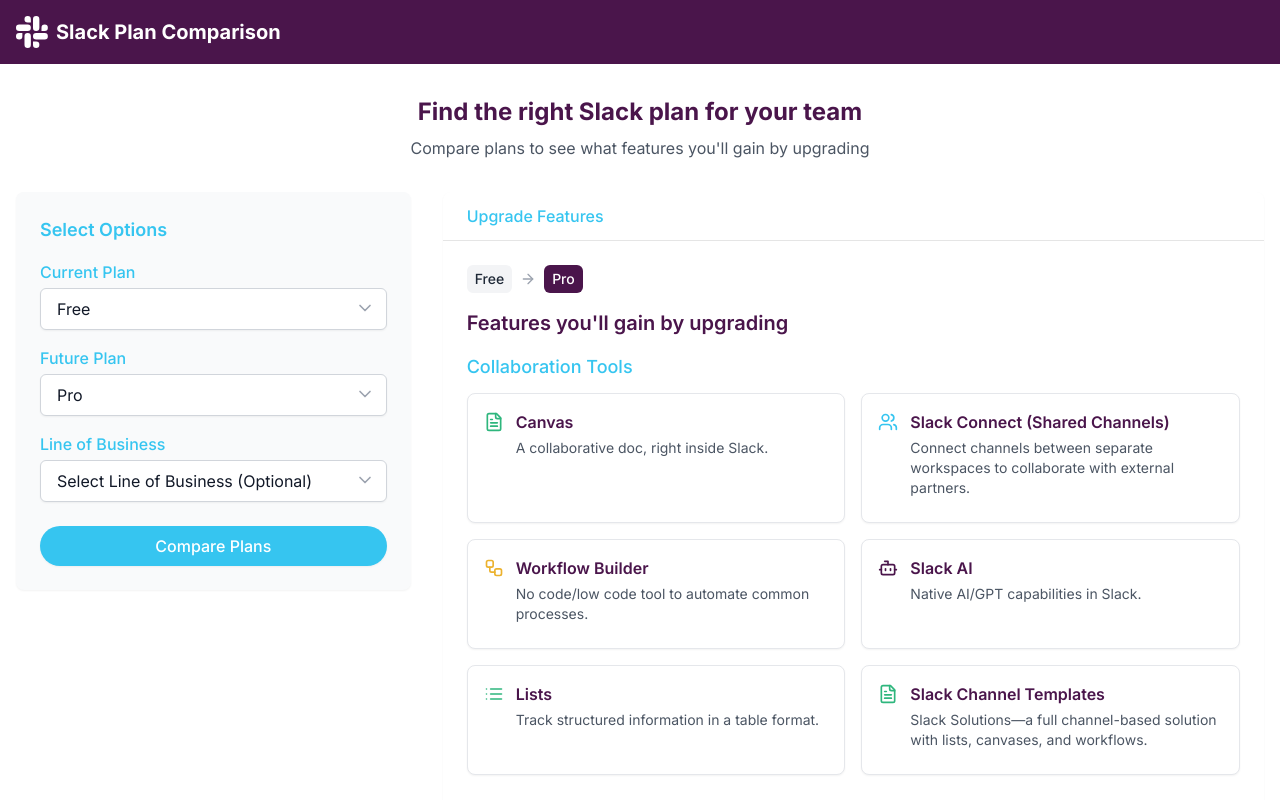
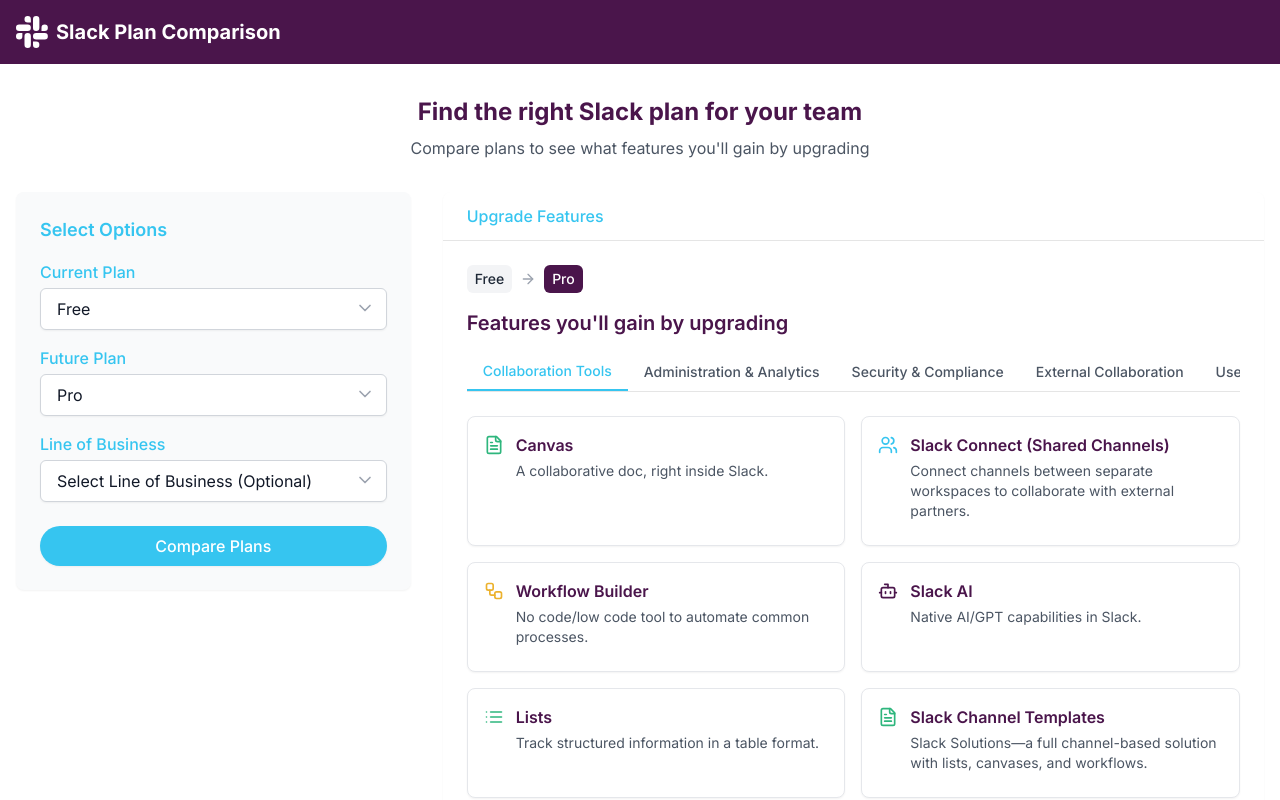
Before and after one commit to claudiasellers/se-slack-app-2, a React (Vite) app: page / in a window 1280 px wide. Both pictures are taken after a click on the button "Compare Plans". Shown: the top 800 px of the page. Built offline with nearby package versions, Linux system fonts and the light colour scheme.

Commit message:
Add tabs to output

```diff
--- a/src/components/PlanComparisonTool.tsx
+++ b/src/components/PlanComparisonTool.tsx
@@ -1,6 +1,25 @@
-import React, { useState } from "react";
-import { ChevronDown, ArrowRight, Loader2, Users, FileText, MessageSquare, Lock, Settings, Zap, List, BarChart, Clock, Bot, Workflow, Shield, Database, UserCheck } from 'lucide-react';
-import { featureData } from "../data/features";
+import type React from "react"
+import { useState } from "react"
+import {
+  ChevronDown,
+  ArrowRight,
+  Loader2,
+  Users,
+  FileText,
+  MessageSquare,
+  Lock,
+  Settings,
+  Zap,
+  List,
+  BarChart,
+  Clock,
+  Bot,
+  Workflow,
+  Shield,
+  Database,
+  UserCheck,
+} from "lucide-react"
+import { featureData } from "../data/features"
 
 // Add a new function to get feature icon
 const getFeatureIcon = (feature: string) => {
@@ -63,15 +82,15 @@
     "Customer Support Tier": <MessageSquare className="h-5 w-5 text-[#36C5F0]" />,
     "99.99% Guaranteed Uptime SLA": <Zap className="h-5 w-5 text-[#ECB22E]" />,
     Integrations: <Zap className="h-5 w-5 text-[#ECB22E]" />,
-    };
+  }
 
-    return iconMap[feature] || <Zap className="h-5 w-5 text-[#ECB22E]" />;
-};
+  return iconMap[feature] || <Zap className="h-5 w-5 text-[#ECB22E]" />
+}
 
 // Add a function to categorize features
 const categorizeFeatures = (features: string[]) => {
   if (!features || features.length === 0) {
-        return {};
+    return {}
   }
 
   const categories: Record<string, string[]> = {
@@ -136,17 +155,17 @@
     "Data & Exports": ["Exports (Public Data)", "Exports (Full Data)", "Exports (Single User Exports)"],
     "Support & Reliability": ["Customer Support Tier", "99.99% Guaranteed Uptime SLA"],
     "Other Features": [],
-    };
+  }
 
   // Create a map of categorized features
-    const categorized: Record<string, string[]> = {};
+  const categorized: Record<string, string[]> = {}
 
   // First, add all features that match our predefined categories
   for (const category in categories) {
-        const categoryFeatures = features.filter((feature) => categories[category].includes(feature));
+    const categoryFeatures = features.filter((feature) => categories[category].includes(feature))
 
     if (categoryFeatures.length > 0) {
-            categorized[category] = categoryFeatures;
+      categorized[category] = categoryFeatures
     }
   }
 
@@ -154,18 +173,18 @@
   const otherFeatures = features.filter((feature) => {
     for (const category in categories) {
       if (category !== "Other Features" && categories[category].includes(feature)) {
-                return false;
+        return false
       }
     }
-        return true;
-    });
+    return true
+  })
 
   if (otherFeatures.length > 0) {
-        categorized["Other Features"] = otherFeatures;
+    categorized["Other Features"] = otherFeatures
   }
 
-    return categorized;
-};
+  return categorized
+}
 
 // Add a function to get section colors
 const getSectionColor = (category: string) => {
@@ -178,157 +197,92 @@
     "Data & Exports": "#E01E5A", // Slack Red
     "Support & Reliability": "#36C5F0", // Slack Blue
     "Other Features": "#4A154B", // Slack Purple
-    };
+  }
 
-    return colorMap[category] || "#4A154B"; // Default to Slack Purple
-};
+  return colorMap[category] || "#4A154B" // Default to Slack Purple
+}
 
-/* // Function to get the category for a feature
-const getFeatureCategory = (feature: string) => {
-    const categories: Record<string, string[]> = {
-        "Collaboration Tools": [
-            "Canvas",
-            "Custom Canvas Templates",
-            "Slack Sales Templates",
-            "Clips",
-            "Slack Connect (Shared Channels)",
-            "Multi-Workspace Channels",
-            "Lists",
-            "Slack Channel Templates",
-            "Workflow Builder",
-            "Slack AI",
-        ],
-        "Administration & Analytics": [
-            "Granular Admin Roles",
-            "Central Channel Dashboard",
-            "Admin API",
-            "Analytics API (Members)",
-            "Analytics API (Conversations)",
-            "App Analytics",
-            "Message Activity",
-            "Approve Workspaces",
-        ],
-        "Security & Compliance": [
-            "Custom Retention Policies (Workspace)",
-            "Custom Retention Policies (Org-Wide)",
-            "SAML SSO",
-            "Multi-SAML SSO",
-            "Session Duration",
-            "Session Management",
-            "MDM (Mobile Device Management)",
-            "MAM (Mobile Application Management)",
-            "EKM (Enterprise Key Management)",
-            "Block File Downloads/Copying (Desktop)",
-            "Legal Holds",
-            "Information Barriers",
-            "DLP (Data Loss Prevention)",
-            "Native DLP (Slack Connect Only)",
-            "Audit Logs API",
-            "Audit Logs (Native Dashboard)",
-            "Discovery/DLP API",
-            "Data Residency (IDR)",
-        ],
-        "External Collaboration": [
-            "Guests",
-            "Sponsored Connections - Slack Connect",
-            "Per-Org Customization - Slack Connect",
-            "Channel Posting Permissions",
-            "Lock Guest Names",
-        ],
-        "User Management": [
-            "SCIM API",
-            "SCIM API (Guest Provisioning)",
-            "Atlas",
-            "User Groups",
-            "IDP Groups",
-            "Domain Claiming (create workspace)",
-            "Google OAuth 2.0",
-        ],
-        "Data & Exports": ["Exports (Public Data)", "Exports (Full Data)", "Exports (Single User Exports)"],
-        "Support & Reliability": ["Customer Support Tier", "99.99% Guaranteed Uptime SLA"],
-    };
+export default function PlanComparisonTool() {
+  const [currentPlan, setCurrentPlan] = useState("free")
+  const [futurePlan, setFuturePlan] = useState("pro")
+  const [lineOfBusiness, setLineOfBusiness] = useState("")
+  const [upgradeFeatures, setUpgradeFeatures] = useState<string[]>([])
+  const [categorizedFeatures, setCategorizedFeatures] = useState<Record<string, string[]>>({})
+  const [painPoints, setPainPoints] = useState<{ [key: string]: string }>({})
+  const [isSubmitted, setIsSubmitted] = useState(false)
+  const [isLoading, setIsLoading] = useState(false)
+  const [submittedLineOfBusiness, setSubmittedLineOfBusiness] = useState("")
+  const [activeTab, setActiveTab] = useState<string>("")
 
-    for (const category in categories) {
-        if (categories[category].includes(feature)) {
-            return category;
+  // Function to get upgrade features
+  const getUpgradeFeatures = (current: string, future: string) => {
+    const addedFeatures: string[] = []
+
+    for (const feature in featureData.featureAvailability) {
+      const currentAccess =
+        featureData.featureAvailability[feature as keyof typeof featureData.featureAvailability][
+          current as keyof (typeof featureData.featureAvailability)[keyof typeof featureData.featureAvailability]
+        ] ?? false
+      const futureAccess =
+        featureData.featureAvailability[feature as keyof typeof featureData.featureAvailability][
+          future as keyof (typeof featureData.featureAvailability)[keyof typeof featureData.featureAvailability]
+        ] ?? false
+
+      // Add feature if it's available in future plan but not in current plan
+      if (currentAccess !== futureAccess && futureAccess) {
+        addedFeatures.push(feature)
       }
     }
 
-    return "Other Features";
-}; */
-
-// Update the PlanComparisonTool component to include these new state variables
-export default function PlanComparisonTool() {
-    const [currentPlan, setCurrentPlan] = useState("free");
-    const [futurePlan, setFuturePlan] = useState("pro");
-    const [lineOfBusiness, setLineOfBusiness] = useState("");
-    const [upgradeFeatures, setUpgradeFeatures] = useState<string[]>([]);
-    const [categorizedFeatures, setCategorizedFeatures] = useState<Record<string, string[]>>({});
-    const [painPoints, setPainPoints] = useState<{ [key: string]: string }>({});
-    const [isSubmitted, setIsSubmitted] = useState(false);
-    const [isLoading, setIsLoading] = useState(false);
-    const [submittedLineOfBusiness, setSubmittedLineOfBusiness] = useState("");
-
-    // Function to get upgrade features
-    const getUpgradeFeatures = (current: string, future: string) => {
-        const addedFeatures: string[] = [];
-
-        for (const feature in featureData.featureAvailability) {
-            const currentAccess = featureData.featureAvailability[feature as keyof typeof featureData.featureAvailability][current as keyof typeof featureData.featureAvailability[keyof typeof featureData.featureAvailability]] ?? false;
-            const futureAccess = featureData.featureAvailability[feature as keyof typeof featureData.featureAvailability][future as keyof typeof featureData.featureAvailability[keyof typeof featureData.featureAvailability]] ?? false;
-
-            // Add feature if it's available in future plan but not in current plan
-            if (currentAccess !== futureAccess && futureAccess) {
-                addedFeatures.push(feature);
+    return addedFeatures
   }
-        }
-
-        return addedFeatures;
-    };
 
   // Function to get LOB pain points
   const getLOBPainPoints = (features: string[], lob: string) => {
-        const relevantPainPoints: { [key: string]: string } = {};
+    const relevantPainPoints: { [key: string]: string } = {}
 
     features.forEach((feature) => {
-            const painPoint = featureData.featurePainPoints[feature as keyof typeof featureData.featurePainPoints];
+      const painPoint = featureData.featurePainPoints[feature as keyof typeof featureData.featurePainPoints]
       if (painPoint && painPoint[lob as keyof typeof painPoint]) {
-                relevantPainPoints[feature] = painPoint[lob as keyof typeof painPoint] as string;
+        relevantPainPoints[feature] = painPoint[lob as keyof typeof painPoint] as string
       }
-        });
+    })
 
-        return relevantPainPoints;
-    };
+    return relevantPainPoints
+  }
 
   // Simplified handleSubmit function without Promise
   const handleSubmit = (e: React.FormEvent) => {
-        e.preventDefault();
-        setIsLoading(true);
+    e.preventDefault()
+    setIsLoading(true)
 
     // Use setTimeout directly
     setTimeout(() => {
       try {
         // Get features that are in future plan but not in current plan
-                const features = getUpgradeFeatures(currentPlan, futurePlan);
-                setUpgradeFeatures(features);
+        const features = getUpgradeFeatures(currentPlan, futurePlan)
+        setUpgradeFeatures(features)
 
         // Categorize the features
-                const categorized = categorizeFeatures(features);
-                setCategorizedFeatures(categorized);
+        const categorized = categorizeFeatures(features)
+        setCategorizedFeatures(categorized)
+
+        // Set the first category as active tab if there are categories
+        if (Object.keys(categorized).length > 0) {
+          setActiveTab(Object.keys(categorized)[0])
+        }
 
         // Get pain points if line of business is selected
         if (lineOfBusiness) {
-                    const lobPainPoints = getLOBPainPoints(features, lineOfBusiness);
-                    setPainPoints(lobPainPoints);
-                    setSubmittedLineOfBusiness(lineOfBusiness);
-
+          const lobPainPoints = getLOBPainPoints(features, lineOfBusiness)
+          setPainPoints(lobPainPoints)
+          setSubmittedLineOfBusiness(lineOfBusiness)
         } else {
-                    setPainPoints({});
-                    setSubmittedLineOfBusiness("");
-
+          setPainPoints({})
+          setSubmittedLineOfBusiness("")
         }
 
-                setIsSubmitted(true);
+        setIsSubmitted(true)
 
         // Track event (would connect to analytics in production)
         console.log("Tracking: Upgrade Features Viewed", {
@@ -336,21 +290,21 @@
           futurePlan,
           lineOfBusiness,
           featuresCount: features.length,
-                });
+        })
       } catch (error) {
-                console.error("Error during plan comparison:", error);
+        console.error("Error during plan comparison:", error)
       } finally {
-                setIsLoading(false);
+        setIsLoading(false)
       }
-        }, 800);
-    };
+    }, 800)
+  }
 
   const planOptions = [
     { value: "free", label: "Free" },
     { value: "pro", label: "Pro" },
     { value: "plus", label: "Business Plus" },
     { value: "grid", label: "Enterprise Grid" },
-    ];
+  ]
 
   const lobOptions = [
     { value: "", label: "Select Line of Business (Optional)" },
@@ -361,7 +315,52 @@
     { value: "finance", label: "Finance" },
     { value: "customer_support", label: "Customer Support" },
     { value: "operations", label: "Operations" },
-    ];
+  ]
+
+  // Render feature cards for the active tab
+  const renderFeatureCards = (category: string) => {
+    if (!categorizedFeatures[category]) return null
+
+    return (
+      <div className="grid gap-4 sm:grid-cols-2">
+        {categorizedFeatures[category].map((feature) => {
+          const hasPainPoint = submittedLineOfBusiness && painPoints[feature]
+
+          return (
+            <div
+              key={feature}
+              className={`group relative rounded-lg border bg-white p-4 shadow-sm transition-all hover:shadow-md ${
+                hasPainPoint ? "border-l-4 border-l-[#E01E5A] border-gray-200" : "border-gray-200"
+              }`}
+            >
+              <div className="mb-2 flex items-start">
+                <div className="mr-3 mt-0.5 flex-shrink-0">{getFeatureIcon(feature)}</div>
+                <div className="w-full">
+                  <h4 className="font-semibold text-[#4A154B]">{feature}</h4>
+                  <p className="mt-1 text-sm text-gray-600">
+                    {featureData.featureDescriptions[feature as keyof typeof featureData.featureDescriptions] ||
+                      "No description available."}
+                  </p>
+
+                  {hasPainPoint && (
+                    <div className="mt-3 border-t border-dashed border-gray-200 pt-3">
+                      <div className="flex items-center">
+                        <div className="mr-2 h-2 w-2 rounded-full bg-[#E01E5A]"></div>
+                        <h5 className="text-sm font-medium text-[#E01E5A]">
+                          {lobOptions.find((option) => option.value === submittedLineOfBusiness)?.label} Pain Point
+                        </h5>
+                      </div>
+                      <p className="mt-1 text-sm text-gray-700">{painPoints[feature]}</p>
+                    </div>
+                  )}
+                </div>
+              </div>
+            </div>
+          )
+        })}
+      </div>
+    )
+  }
 
   return (
     <div className="min-h-screen bg-white">
@@ -528,51 +527,32 @@
                       No additional features available in this upgrade path.
                     </div>
                   ) : (
-                    <div className="space-y-8">
-                      {Object.entries(categorizedFeatures).map(([category, features]) => (
-                        <div key={category}>
-                          <h4 className="mb-3 text-lg font-medium" style={{ color: getSectionColor(category) }}>
+                    <div className="space-y-6">
+                      {/* Category Tabs */}
+                      <div className="border-b">
+                        <div className="flex overflow-x-auto scrollbar-hide">
+                          {Object.keys(categorizedFeatures).map((category) => (
+                            <button
+                              key={category}
+                              onClick={() => setActiveTab(category)}
+                              className={`whitespace-nowrap px-4 py-2 text-sm font-medium transition-colors ${
+                                activeTab === category
+                                  ? `border-b-2 text-${getSectionColor(category)}`
+                                  : "text-gray-600 hover:text-gray-900"
+                              }`}
+                              style={{
+                                borderColor: activeTab === category ? getSectionColor(category) : "transparent",
+                                color: activeTab === category ? getSectionColor(category) : undefined,
+                              }}
+                            >
                               {category}
-                          </h4>
-                          <div className="grid gap-4 sm:grid-cols-2">
-                            {features.map((feature) => {
-                              const hasPainPoint = submittedLineOfBusiness && painPoints[feature];
-
-                              return (
-                                <div
-                                  key={feature}
-                                  className={`group relative rounded-lg border bg-white p-4 shadow-sm transition-all hover:shadow-md ${
-                                    hasPainPoint ? "border-l-4 border-l-[#E01E5A] border-gray-200" : "border-gray-200"
-                                  }`}
-                                >
-                                  <div className="mb-2 flex items-start">
-                                    <div className="mr-3 mt-0.5 flex-shrink-0">{getFeatureIcon(feature)}</div>
-                                    <div className="w-full">
-                                      <h4 className="font-semibold text-[#4A154B]">{feature}</h4>
-                                      <p className="mt-1 text-sm text-gray-600">
-                                        {featureData.featureDescriptions[feature as keyof typeof featureData.featureDescriptions] || "No description available."}
-                                      </p>
-
-                                      {hasPainPoint && (
-                                        <div className="mt-3 border-t border-dashed border-gray-200 pt-3">
-                                          <div className="flex items-center">
-                                            <div className="mr-2 h-2 w-2 rounded-full bg-[#E01E5A]"></div>
-                                            <h5 className="text-sm font-medium text-[#E01E5A]">
-                                              {lobOptions.find((option) => option.value === submittedLineOfBusiness)?.label} Pain
-                                              Point
-                                            </h5>
-                                          </div>
-                                          <p className="mt-1 text-sm text-gray-700">{painPoints[feature]}</p>
-                                        </div>
-                                      )}
+                            </button>
+                          ))}
                         </div>
                       </div>
-                                </div>
-                              );
-                            })}
-                          </div>
-                        </div>
-                      ))}
+
+                      {/* Active Tab Content */}
+                      <div className="mt-4">{activeTab && renderFeatureCards(activeTab)}</div>
                     </div>
                   )}
                 </div>
@@ -580,7 +560,7 @@
             )}
           </div>
         </div>
-      </main >
+      </main>
 
       <footer className="bg-gray-50 py-8">
         <div className="container mx-auto px-4 text-center text-sm text-gray-500">
@@ -601,6 +581,6 @@
           </div>
         </div>
       </footer>
-    </div >
-  );
+    </div>
+  )
 }
```
Lines whose indentation alone changed are shown as unchanged.
